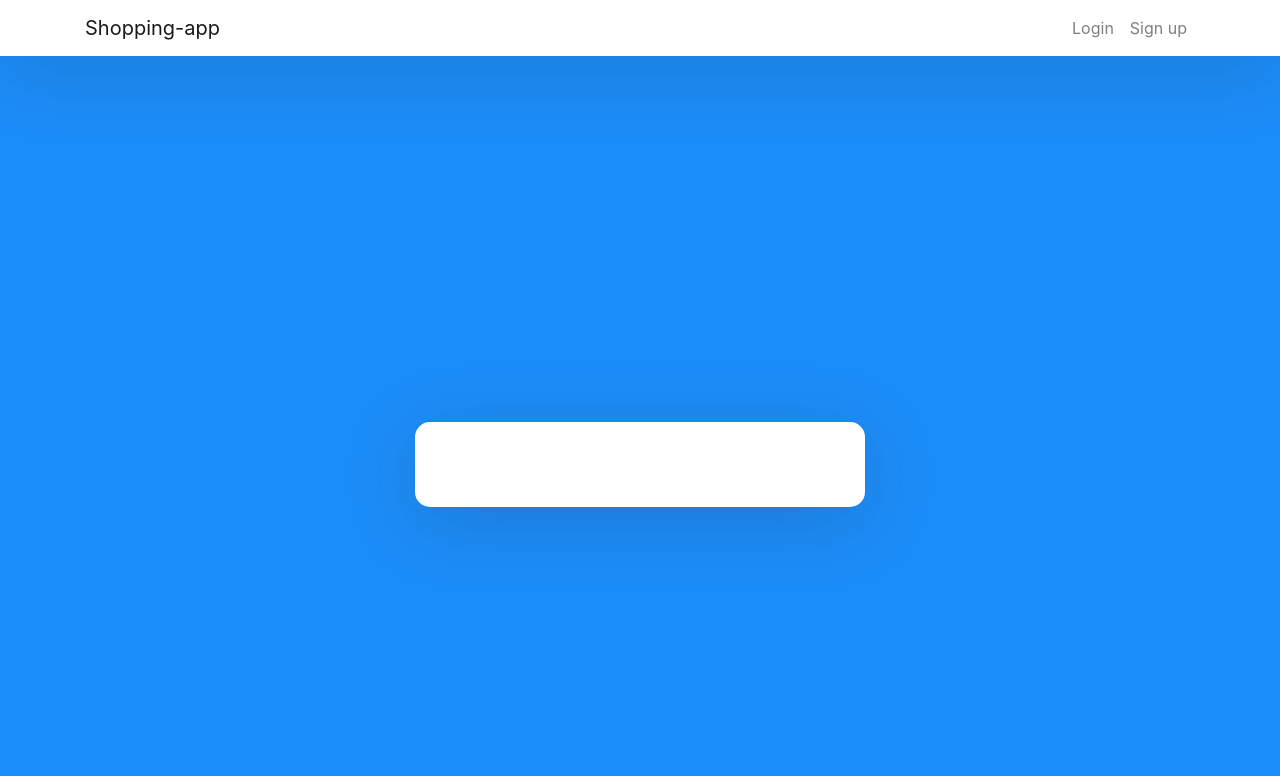
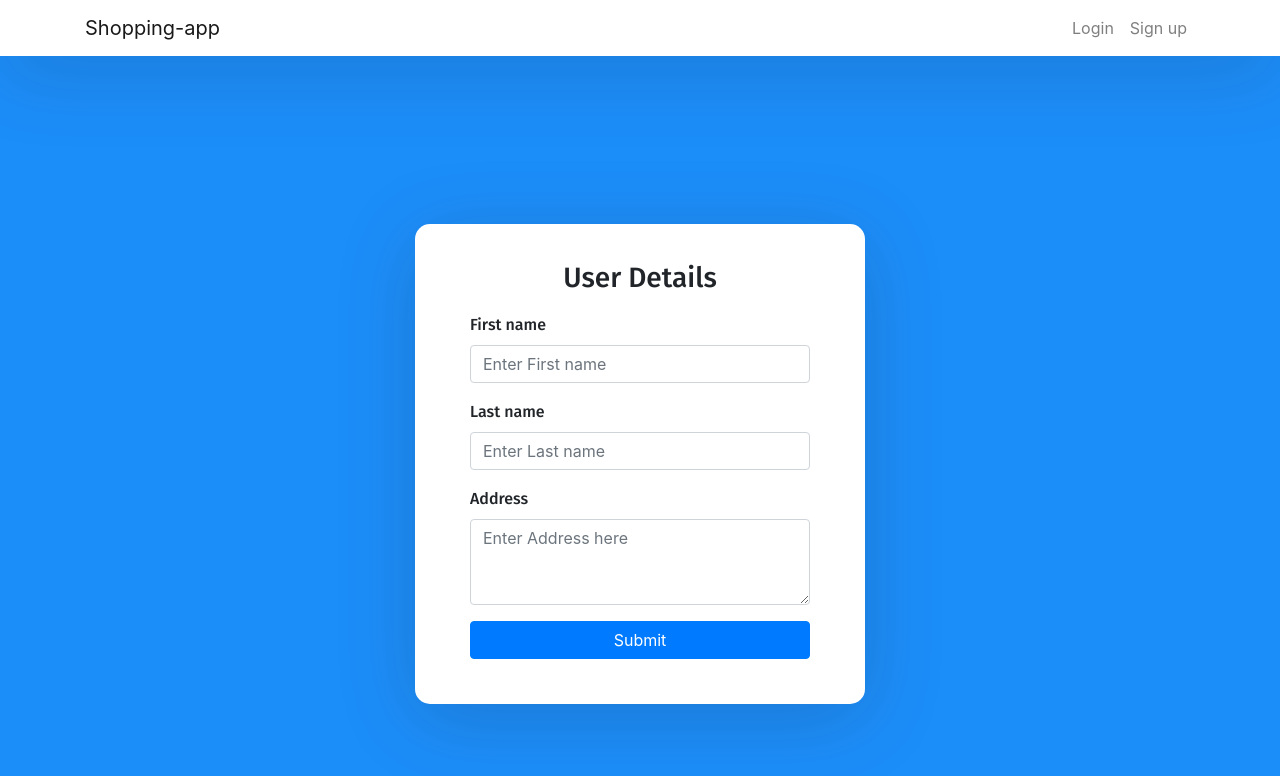
Before and after one commit to preethikathiru/e-commerce-frontend, a React (Create React App) app: page /user-details in a window 1280 px wide. Shown: the top 776 px of the page. Built offline with nearby package versions, Linux system fonts and the light colour scheme.

Commit message:
added validation for all pages

```diff
--- a/src/App.js
+++ b/src/App.js
@@ -6,6 +6,7 @@ import { BrowserRouter as Router, Switch, Route, Link } from "react-router-dom";
 import Login from "./components/login.component";
 import SignUp from "./components/signup.component";
 import forgotPassword from "./components/forgotpassword.component";
+import UserDetails from "./components/userdetails.component";
 
 function App() {
   return (<Router>
@@ -33,6 +34,7 @@ function App() {
             <Route path="/sign-in" component={Login} />
             <Route path="/sign-up" component={SignUp} />
             <Route path="/forgot-password" component={forgotPassword} />
+            <Route path="/user-details" component={UserDetails} />
           </Switch>
         </div>
       </div>
--- a/src/components/forgotpassword.component.js
+++ b/src/components/forgotpassword.component.js
@@ -1,19 +1,69 @@
 import React, { Component } from "react";
 import { BrowserRouter as Router, Switch, Route, Link } from "react-router-dom";
 
+const validEmailRegex = RegExp(
+    /^(([^<>()\[\]\.,;:\s@\"]+(\.[^<>()\[\]\.,;:\s@\"]+)*)|(\".+\"))@(([^<>()[\]\.,;:\s@\"]+\.)+[^<>()[\]\.,;:\s@\"]{2,})$/i
+  );
 
 export default class forgotPassword extends Component {
+    constructor(props) {
+        super(props);
+        this.state = {
+            email: '',
+            errors: {
+                email: '',
+            }
+        };
+        this.handleSubmit = this.handleSubmit.bind(this);
+    }
+
+    myChangeHandler = (event) => {
+        let nam = event.target.name;
+        let val = event.target.value;
+        this.setState({[nam]: val});
+        let errors = this.state.errors;
+
+        switch (nam) {
+
+            case 'email':
+              errors.email =
+                validEmailRegex.test(val)
+                  ? ''
+                  : 'Email is not valid!';
+              break;
+
+            default:
+              break;
+        }
+        this.setState({errors, [nam]: val});
+
+    }
+
+    handleSubmit(event) {
+
+        console.log(this.state.email)
+        event.preventDefault();
+    }
+
     render() {
+        const {errors} = this.state;
+        const isEnabled = validEmailRegex.test(this.state.email);
+
         return (
             <form>
                 <h3>Forgot Password?</h3>
 
                 <div className="form-group">
                     <label>Email address</label>
-                    <input type="email" className="form-control" placeholder="Enter email" />
+                    <input type="email" className="form-control" placeholder="Enter email"
+                     name="email" value={this.state.email} onChange={this.myChangeHandler}
+                    />
+                    {errors.email.length > 0 &&
+                      <span className='error' style={{ color: "red", fontSize: "15px" }}>{errors.email}</span>
+                    }
                 </div>
 
-                <button type="submit" className="btn btn-primary btn-block">Send Password</button>
+                <button type="submit" className="btn btn-primary btn-block" disabled={!isEnabled}>Send Password</button>
                 <p className="forgot-password text-right">
                     <a><Link to={"/sign-in"}>Go back to Login Page</Link></a>
                 </p>
--- a/src/components/login.component.js
+++ b/src/components/login.component.js
@@ -3,20 +3,86 @@ import { BrowserRouter as Router, Switch, Route, Link } from "react-router-dom";
 
 import forgotPassword from "./forgotpassword.component";
 
+const validEmailRegex = RegExp(
+    /^(([^<>()\[\]\.,;:\s@\"]+(\.[^<>()\[\]\.,;:\s@\"]+)*)|(\".+\"))@(([^<>()[\]\.,;:\s@\"]+\.)+[^<>()[\]\.,;:\s@\"]{2,})$/i
+  );
+
 export default class Login extends Component {
+    constructor(props) {
+        super(props);
+        this.state = {
+            email: '',
+            password: '',
+            errors: {
+                email: '',
+                password: '',
+            }
+        };
+        this.handleSubmit = this.handleSubmit.bind(this);
+    }
+
+    myChangeHandler = (event) => {
+        let nam = event.target.name;
+        let val = event.target.value;
+        this.setState({[nam]: val});
+        let errors = this.state.errors;
+
+        switch (nam) {
+
+            case 'email':
+              errors.email =
+                validEmailRegex.test(val)
+                  ? ''
+                  : 'Email is not valid!';
+              break;
+
+            case 'password':
+              errors.password =
+                val.length < 6
+                  ? 'Password must be at least 6 characters long!'
+                  : '';
+              break;
+
+            default:
+              break;
+        }
+        this.setState({errors, [nam]: val});
+
+    }
+
+    handleSubmit(event) {
+
+        console.log(this.state.email , this.state.password)
+        event.preventDefault();
+    }
+
+
+
     render() {
+        const {errors} = this.state;
+        const isEnabled = validEmailRegex.test(this.state.email)  && this.state.password.length > 6;
         return (
-            <form>
+            <form onSubmit={this.handleSubmit}>
                 <h3>Sign In</h3>
 
                 <div className="form-group">
                     <label>Email address</label>
-                    <input type="email" className="form-control" placeholder="Enter email" />
+                    <input type="email" className="form-control" placeholder="Enter email"
+                    name="email" value={this.state.email} onChange={this.myChangeHandler}
+                    />
+                    {errors.email.length > 0 &&
+                      <span className='error' style={{ color: "red", fontSize: "15px" }}>{errors.email}</span>
+                    }
                 </div>
 
                 <div className="form-group">
                     <label>Password</label>
-                    <input type="password" className="form-control" placeholder="Enter password" />
+                    <input type="password" className="form-control" placeholder="Enter password"
+                     name="password" value={this.state.password} onChange={this.myChangeHandler}
+                    />
+                    {errors.password.length > 0 &&
+                      <span className='error' style={{ color: "red", fontSize: "15px" }}>{errors.password}</span>
+                    }
                 </div>
 
                 <div className="form-group">
@@ -26,7 +92,7 @@ export default class Login extends Component {
                     </div>
                 </div>
 
-                <button type="submit" className="btn btn-primary btn-block">Submit</button>
+                <button type="submit" className="btn btn-primary btn-block" disabled={!isEnabled}>Submit</button>
                 <p className="forgot-password text-right">
                     <a><Link to={"/forgot-password"}>Forgot Password?</Link></a>
                 </p>
--- a/src/components/signup.component.js
+++ b/src/components/signup.component.js
@@ -107,7 +107,7 @@ export default class SignUp extends Component {
                     }
                 </div>
 
-                <button type="submit" value="submit" className="btn btn-primary btn-block" disabled={!isEnabled}>Sign Up</button>
+                <button type="submit" value="submit" className="btn btn-primary btn-block" disabled={!isEnabled}><a><Link to={"/user-details"}>Sign Up</Link></a></button>
                 <p className="forgot-password text-right">
                     Already registered <a><Link to={"/sign-in"}>sign in?</Link></a>
                 </p>
--- /dev/null
+++ b/src/components/userdetails.component.js
@@ -0,0 +1,110 @@
+import React, { Component } from "react";
+import { BrowserRouter as Router, Switch, Route, Link } from "react-router-dom";
+
+const validateAlpha = RegExp(
+    /^[A-Za-z]+$/
+    );
+
+export default class Login extends Component {
+
+    constructor(props) {
+        super(props);
+        this.state = {
+            fname: '',
+            lname: '',
+            address: '',
+            errors: {
+                fname: '',
+                lname: '',
+                address: '',
+            }
+        };
+        this.handleSubmit = this.handleSubmit.bind(this);
+    }
+
+    myChangeHandler = (event) => {
+        let nam = event.target.name;
+        let val = event.target.value;
+        this.setState({[nam]: val});
+        let errors = this.state.errors;
+
+        switch (nam) {
+            case 'fname':
+                errors.fname =
+                validateAlpha.test(val)
+                  ? ''
+                  : 'First name is invalid';
+                break;
+
+            case 'lname':
+                    errors.lname =
+                    validateAlpha.test(val)
+                      ? ''
+                      : 'Last name is invalid';
+                    break;
+
+            case 'address':
+                     errors.address =
+                     val.length < 25
+                         ? 'Address must be at least 25 characters long!'
+                         : '';
+                    break;
+
+            default:
+              break;
+        }
+        this.setState({errors, [nam]: val});
+
+    }
+
+    handleSubmit(event) {
+
+        console.log(this.state.fname ,this.state.lname, this.state.address)
+        event.preventDefault();
+    }
+
+
+    render() {
+        const {errors} = this.state;
+        return (
+            <form onSubmit={this.handleSubmit}>
+                <h3>User Details</h3>
+
+                <div className="form-group">
+                    <label>First name</label>
+                    <input type="text" className="form-control" minLength='3' placeholder="Enter First name" name="fname"
+                     value={this.state.fname} onChange={this.myChangeHandler}
+                    />
+                    {errors.fname.length > 0 &&
+                      <span className='error' style={{ color: "red", fontSize: "15px" }}>{errors.fname}</span>
+                    }
+                </div>
+
+                <div className="form-group">
+                    <label>Last name</label>
+                    <input type="text" className="form-control" minLength='3' placeholder="Enter Last name" name="lname"
+                     value={this.state.lname} onChange={this.myChangeHandler}
+                    />
+                    {errors.lname.length > 0 &&
+                      <span className='error' style={{ color: "red", fontSize: "15px" }}>{errors.lname}</span>
+                    }
+                </div>
+                <div className="form-group">
+                    <label>Address</label>
+                    <textarea rows="3" cols="25" placeholder="Enter Address here" type="text" className="form-control"  name="address"
+                     value={this.state.address} onChange={this.myChangeHandler}
+                    />
+                    {errors.address.length > 0 &&
+                      <span className='error' style={{ color: "red", fontSize: "15px" }}>{errors.address}</span>
+                    }
+                </div>
+
+
+                <button type="submit" className="btn btn-primary btn-block">Submit</button>
+
+            </form>
+
+
+        );
+    }
+}
```
